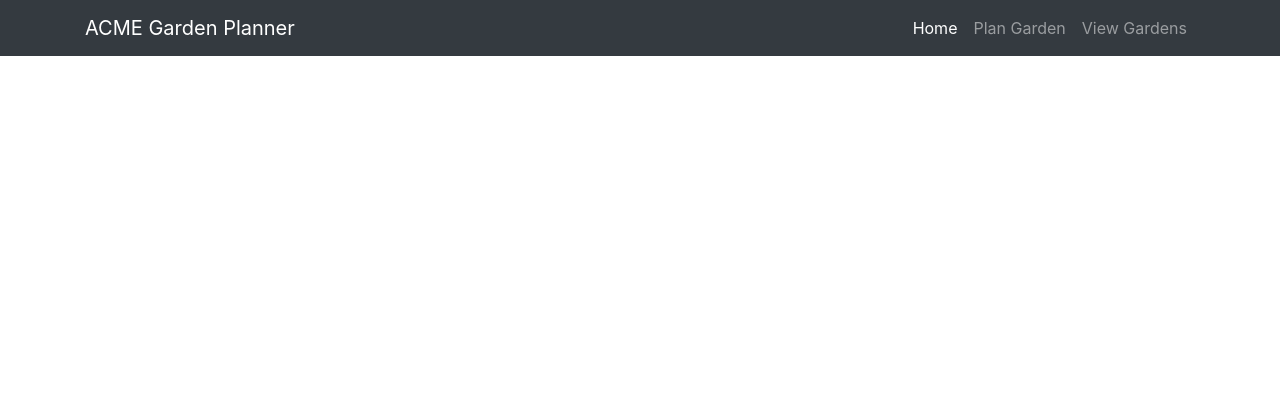
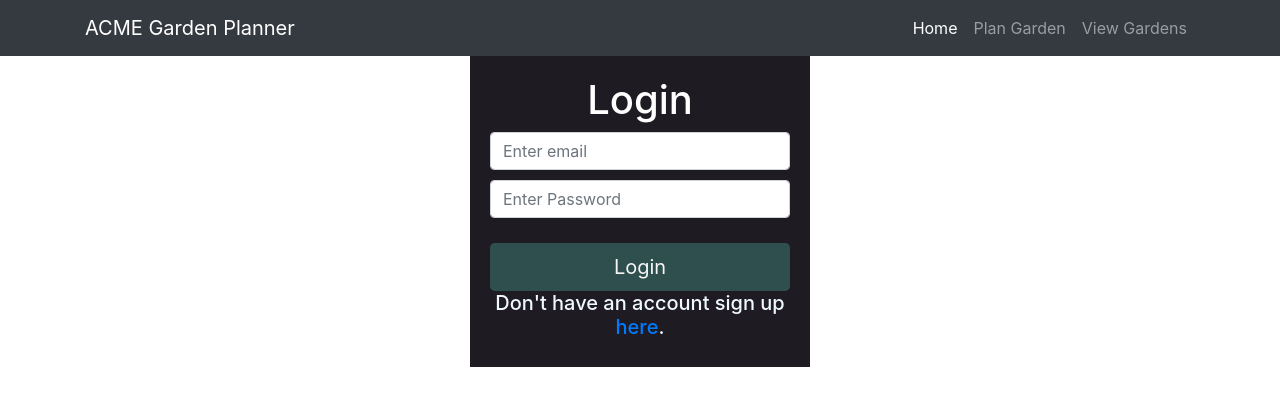
Before and after one commit to WrenParker/CS230Project, a website: page pages/home.html in a window 1280 px wide. Drawn offline with Linux system fonts and the light colour scheme.

Commit message:
added Login form to home page as well as change tab link to 'home', 'plan garden', and 'view gardens'

```diff
--- a/css/plan.css
+++ b/css/plan.css
@@ -21,3 +21,24 @@
   display:block;
   width: auto;
 }
+
+.form-group{
+  text-align: center;
+  box-sizing: initial;
+  width: 100%;
+  max-width: 300px;
+  padding: 20px;
+  margin: auto;
+}
+
+.form-group input[type = "email"]{
+  margin-bottom: 10px;
+}
+
+.form-group input[type = "password"]{
+  margin-bottom: 25px;
+}
+
+h5{
+  color: aliceblue;
+}
--- a/pages/home.html
+++ b/pages/home.html
@@ -8,7 +8,7 @@
   <title>Garden Planner</title>
 
   <link href="../bootstrap/css/bootstrap.min.css" rel="stylesheet">
-  <link href="../css/file.css"
+  <link href="../css/plan.css" rel="stylesheet">
 
 </head>
 
@@ -19,17 +19,25 @@
       <a class="navbar-brand" href="/index.html">ACME Garden Planner</a>
         <ul class="navbar-nav ml-auto">
           <li class="nav-item">
-            <a class="nav-link active" href="/pages/home.html">Home</a>
+            <a class="nav-link active" href="home.html">Home</a>
           </li>
           <li class="nav-item">
-            <a class="nav-link" href="/pages/plan.html">Plan Garden</a>
+            <a class="nav-link" href="plan.html">Plan Garden</a>
           </li>
           <li class="nav-item">
-            <a class="nav-link" href="/pages/view.html">View Gardens</a>
+            <a class="nav-link" href="view.html">View Gardens</a>
           </li>
         </ul>
     </div>
   </nav>
+
+  <form class="form-group" style="background-color: #1e1c22;">
+    <h1 style="color: white; text-align: center;">Login</h1>
+    <input type="email" class="form-control" placeholder="Enter email" required>
+    <input type="password" class="form-control" placeholder="Enter Password" required>
+    <button type="submit" class="btn btn-lg btn-block" style="background-color: darkslategrey; color: whitesmoke;" ">Login</button>
+    <h5>Don't have an account sign up <a href="https://google.com">here</a>.</h5>
+  </form>
 
   <script src="../jquery/jquery.slim.min.js"></script>
   <script src="../bootstrap/js/bootstrap.bundle.min.js"></script>
```
Also changed, not shown: pages/plan.html (+3 -3 lines), pages/view.html (+3 -3 lines).
